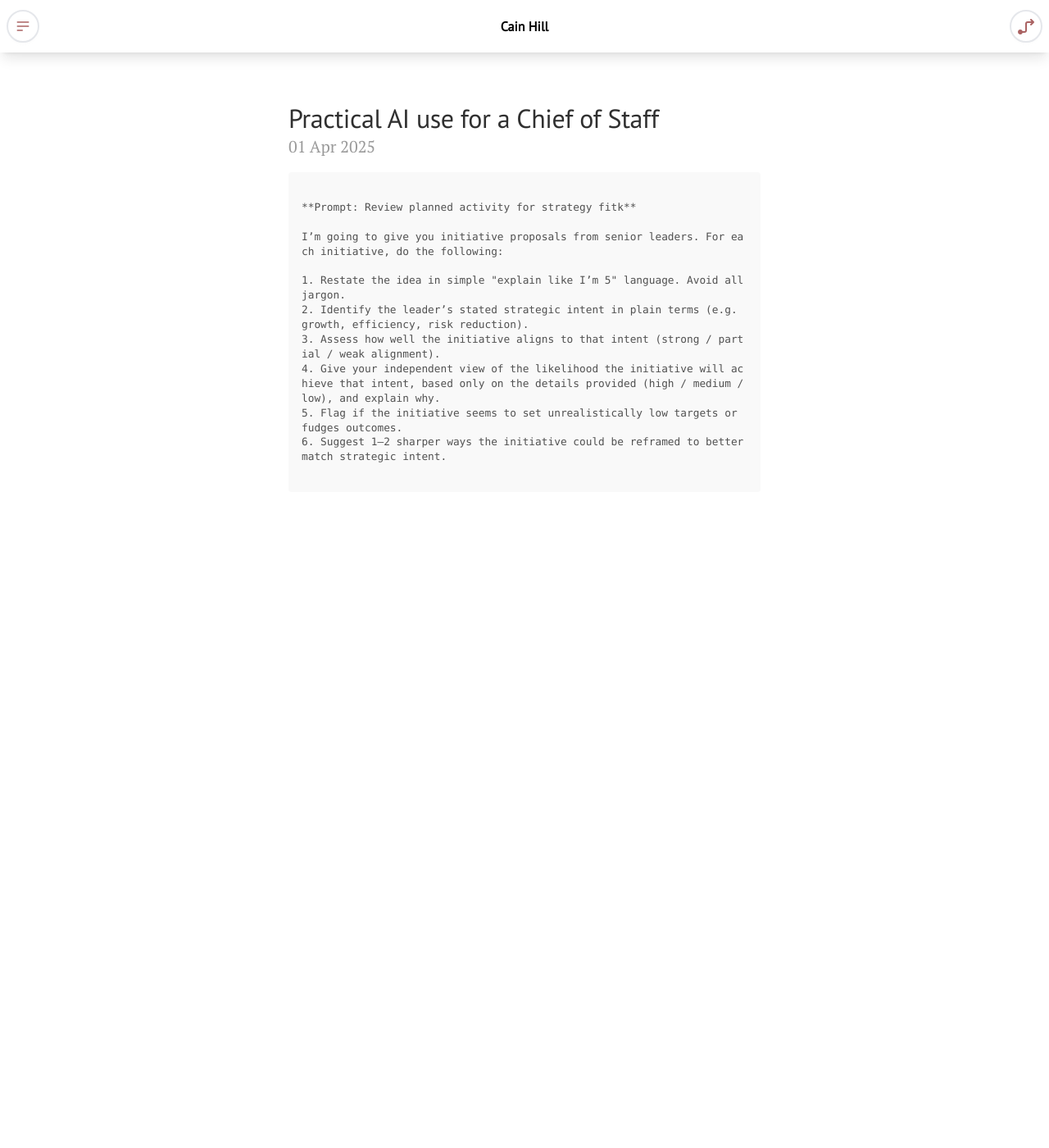
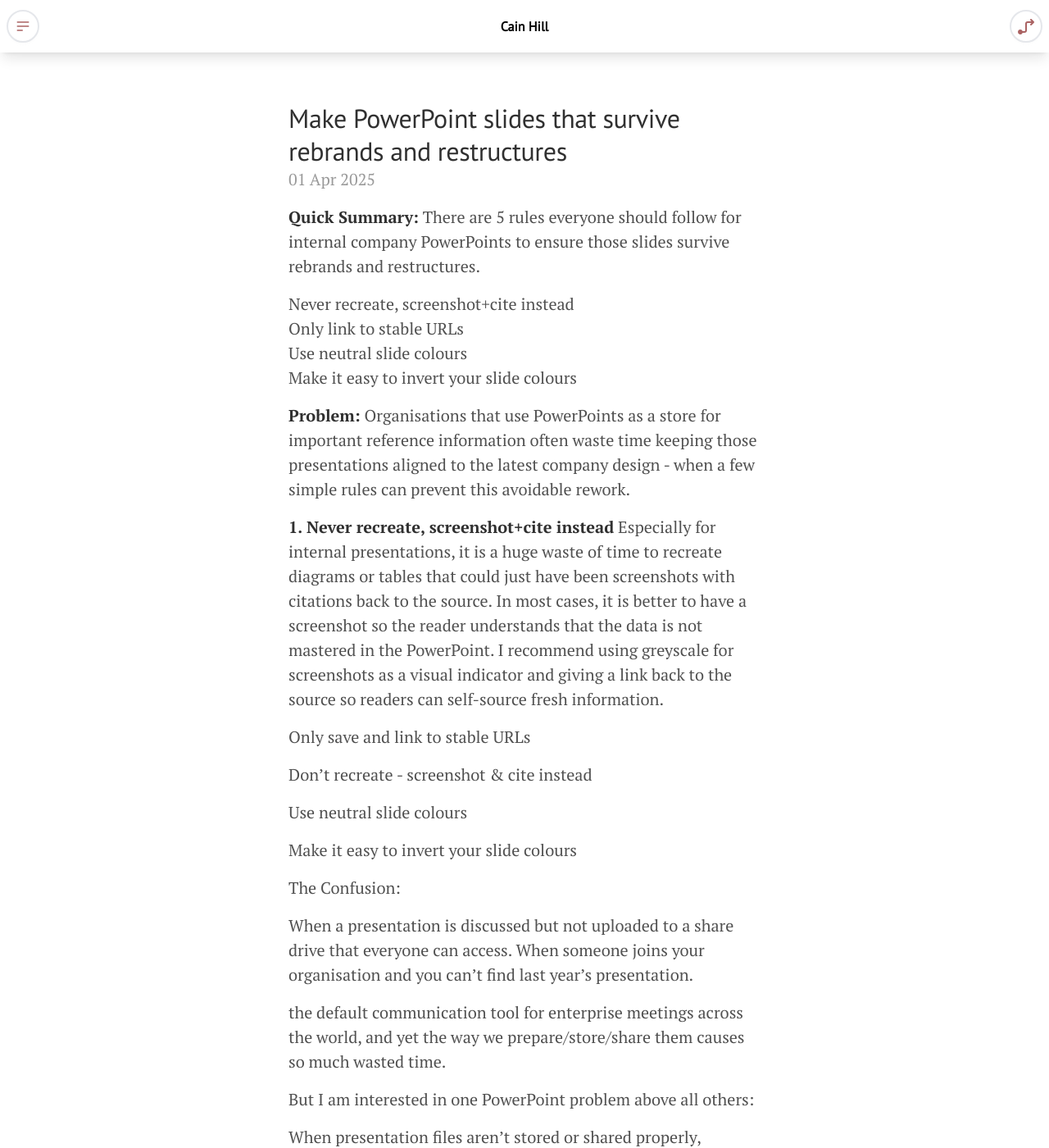
Before and after one commit to cainhill/cainhill.github.io, a Jekyll site: the page built from _blog/2025-04-01-slide-longevity.md, in a window 1280 px wide and 1400 px high. Shown: the whole window at 82% size. Built offline with Jekyll 4.4.1, drawn with Linux system fonts in a browser that asks for light colours; some of the changed text lies outside the part shown.

Commit message:
create/update '2025-04-01-slide-longevity.md' file

````diff
--- a/_blog/2025-04-01-slide-longevity.md
+++ b/_blog/2025-04-01-slide-longevity.md
@@ -1,19 +1,90 @@
 ---
 layout: post
-title: Practical AI use for a Chief of Staff
+title: Make PowerPoint slides that survive rebrands and restructures
 ---
+**Quick Summary:** There are 5 rules everyone should follow for internal company PowerPoints to ensure those slides survive rebrands and restructures.
 
-```
+1. Never recreate, screenshot+cite instead
+2. Only link to stable URLs
+3. Use neutral slide colours
+4. Make it easy to invert your slide colours
 
-**Prompt: Review planned activity for strategy fitk**
+**Problem:**
+Organisations that use PowerPoints as a store for important reference information often waste time keeping those presentations aligned to the latest company design - when a few simple rules can prevent this avoidable rework.
 
-I’m going to give you initiative proposals from senior leaders. For each initiative, do the following:
+**1. Never recreate, screenshot+cite instead**
+Especially for internal presentations, it is a huge waste of time to recreate diagrams or tables that could just have been screenshots with citations back to the source. In most cases, it is better to have a screenshot so the reader understands that the data is not mastered in the PowerPoint. I recommend using greyscale for screenshots as a visual indicator and giving a link back to the source so readers can self-source fresh information.
 
-1. Restate the idea in simple "explain like I’m 5" language. Avoid all jargon.
-2. Identify the leader’s stated strategic intent in plain terms (e.g. growth, efficiency, risk reduction).
-3. Assess how well the initiative aligns to that intent (strong / partial / weak alignment).
-4. Give your independent view of the likelihood the initiative will achieve that intent, based only on the details provided (high / medium / low), and explain why.
-5. Flag if the initiative seems to set unrealistically low targets or fudges outcomes.
-6. Suggest 1–2 sharper ways the initiative could be reframed to better match strategic intent.
+2. Only save and link to stable URLs
 
-```
+
+3. Don't recreate - screenshot & cite instead
+
+
+4. Use neutral slide colours
+
+
+5. Make it easy to invert your slide colours
+
+
+
+
+
+
+
+
+
+The Confusion:
+
+When a presentation is discussed but not uploaded to a share drive that everyone can access.
+When someone joins your organisation and you can’t find last year’s presentation.
+
+
+
+
+the default communication tool for enterprise meetings across the world, and yet the way we prepare/store/share them causes so much wasted time.
+
+
+
+But I am interested in one PowerPoint problem above all others:
+
+
+
+
+When presentation files aren’t stored or shared properly, organisations lose valuable knowledge.
+
+How can we build PowerPoint slides that
+
+
+
+
+
+
+1. Only link to stable URLs
+
+
+
+forcing teams to revisit the same discussions because no one can find the original file. Even when content is meant to last, frequent rebrands and design changes create unnecessary rework, making it harder to keep insights intact. The real challenge is ensuring that presentations become part of the team’s collective knowledge while staying resilient to future updates. My four rules provide a practical way to achieve this, so your work remains useful and accessible over time.
+
+
+
+The way many organisations use PowerPoint means slides often have only temporary impact. Hours go into crafting a deck, but once the meeting is over, it’s quickly forgotten—lost in inboxes, buried in shared drives, or never seen by those who need it later. Important decisions and insights fade, while new team members miss key context. Worse, too much time is spent perfecting design rather than strengthening content. After ten years working across large enterprises, I’ve developed four simple rules to help your slides stay useful long after the meeting ends.
+
+
+
+Critical insights, decisions, and rationale vanish into inboxes or shared drives with no clear home, making it nearly impossible for teams to rediscover or build on past work. Meanwhile, endless formatting tweaks and shifting design standards consume more energy than the content itself, turning presentations into a cycle of rework rather than a tool for progress. After a decade working across large enterprise client engagements, I’ve developed four simple rules to ensure your slides have lasting impact—so your work doesn’t just look good for a meeting but remains valuable long after.
+
+Related Topics:
+
+Knowledge Management
+PowerPoint Design
+
+Citations:
+
+[1] "No Presenting in Meetings - CEO Handbook Learning Session" by GitLab Unfiltered https://www.youtube.com/live/32GJ2ehUBhs?si=C89XslkWos23lBGb
+
+[2] "Rhonda & Karsten's Branding Masterclass | Utopia" https://youtu.be/-yHbD_7HLY4?si=840MeDuaBGSDusrw
+
+[3] "Inverting colours" by  https://www.reddit.com/r/powerpoint/comments/oju4jt/inverting_colours/?rdt=45456
+
+[4] "All About Color Schemes for PowerPoint Themes" by Power UP! Computer Training https://www.youtube.com/watch?v=yhKJ-TgrSiQ
````
